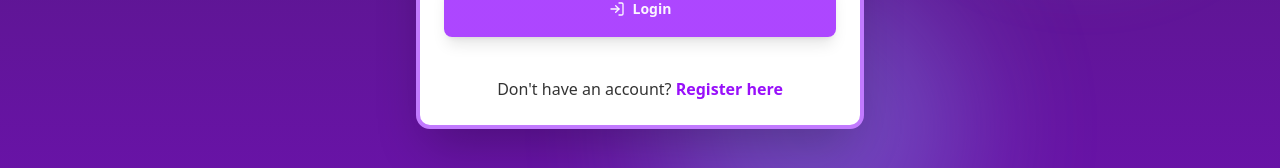
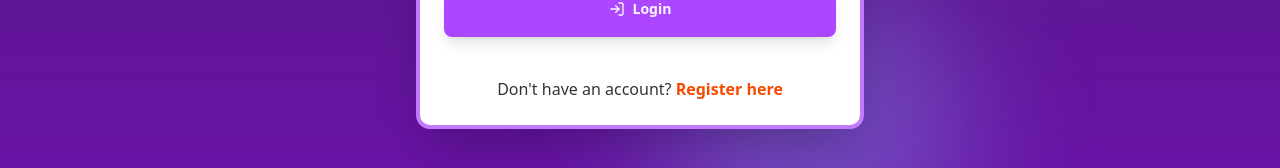
Before and after one commit to Jmdec/hilee-thumbler, a Next.js app: page /login in a window 1280 px wide. Shown: the part 522-690 px from the top of the page. Built offline with nearby package versions, Linux system fonts and the light colour scheme.

Commit message:
change toast verbiage

```diff
--- a/src/components/auth/login.tsx
+++ b/src/components/auth/login.tsx
@@ -21,6 +21,7 @@ export default function LoginPage() {
   const [isSubmitting, setIsSubmitting] = useState(false)
   const [showPassword, setShowPassword] = useState(false)
   const router = useRouter()
+
 
   // Get the login function from auth store
   const login = useAuthStore((state) => state.login)
@@ -60,8 +61,9 @@ export default function LoginPage() {
           // Just call login - it handles all storage automatically (localStorage, cookies, Zustand)
           login({ ...user, token })
 
+
           toast.success("Login Successful!", {
-            description: "Welcome back to Izakaya Tori Ichizu!",
+            description: "Welcome back to Hilee!",
           })
 
           const userRole = user?.role?.toLowerCase?.() || user?.role || ""
@@ -192,10 +194,10 @@ export default function LoginPage() {
 
                 <div className="text-center pt-4">
                   <p className="text-black/80">
-                    Don&apos;t have an account?{" "}
+                    Don't have an account?{" "}
                     <Link
                       href="/register"
-                      className="text-purple-600 hover:text-purple-700 font-semibold transition-colors"
+                      className="text-orange-600 hover:text-orange-700 font-semibold transition-colors"
                     >
                       Register here
                     </Link>
```
